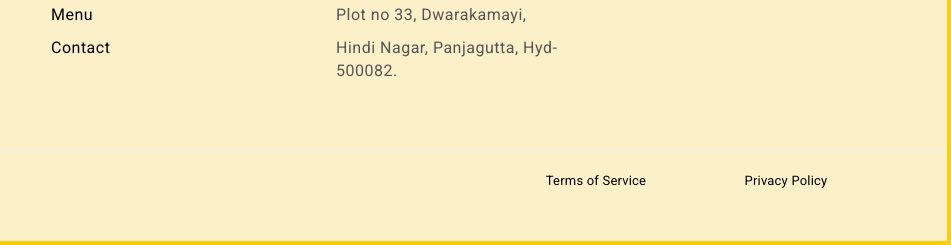
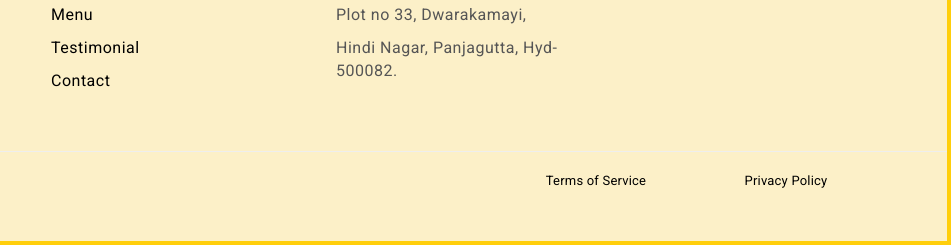
Before and after one commit to venugopalachary/chulteas, a plain HTML site: page index.html in a window 1280 px wide. Shown: the part 3397-3642 px from the top of the page, 329-1280 px from the left. Drawn offline with nearby package versions, Linux system fonts and the light colour scheme.

Commit message:
Update index.html

```diff
--- a/index.html
+++ b/index.html
@@ -556,6 +556,7 @@
                           <li><a  class="page-scroll" href="#home" style="color:black;">Home</a></li>
                           <li><a class="page-scroll" href="#about" style="color:black;" >About</a></li>
                           <li><a class="page-scroll" href="#explore" style="color:black;">Menu</a> </li>
+                          <li><a class="page-scroll" href="#reviews" style="color:black;">Testimonial</a> </li>
                           <li><a class="page-scroll" href="#contact" style="color:black;" >Contact</a></li>
                         </ul>
 
```
